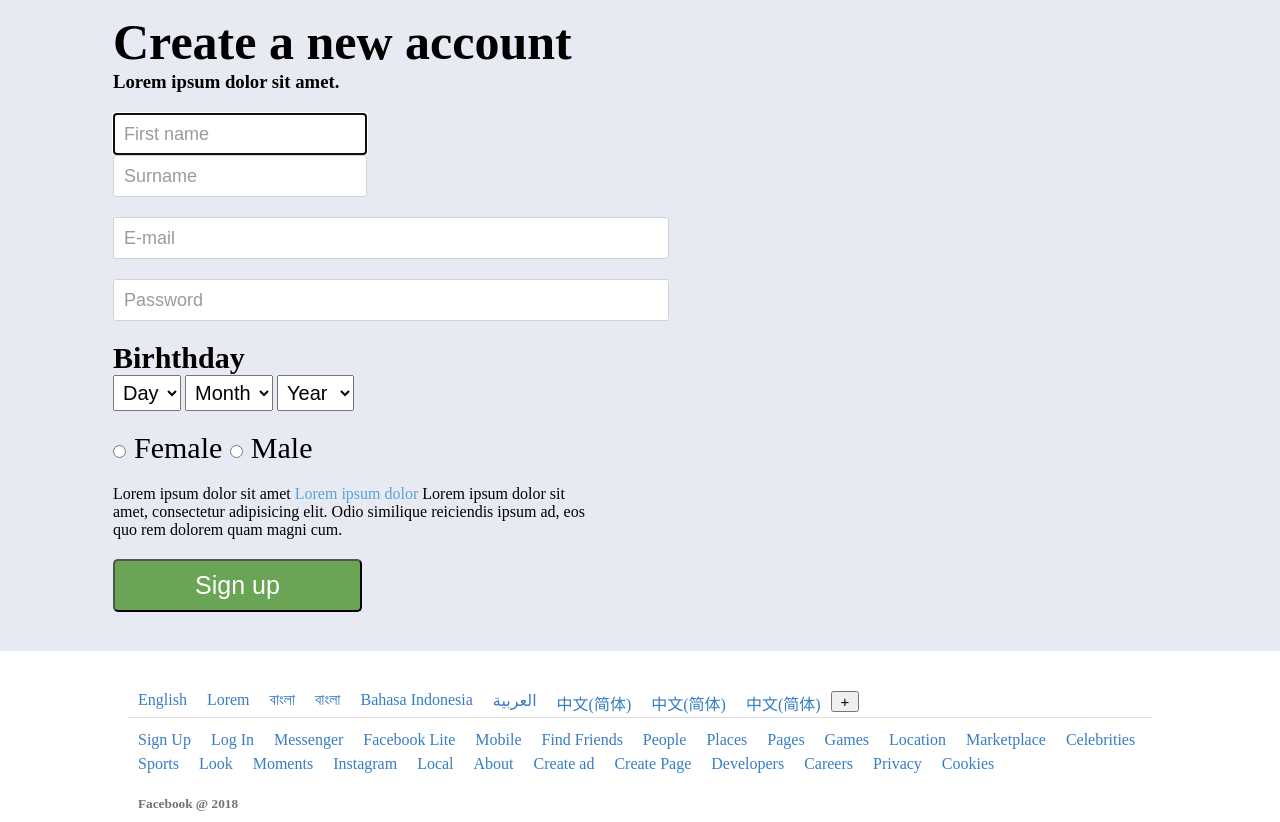
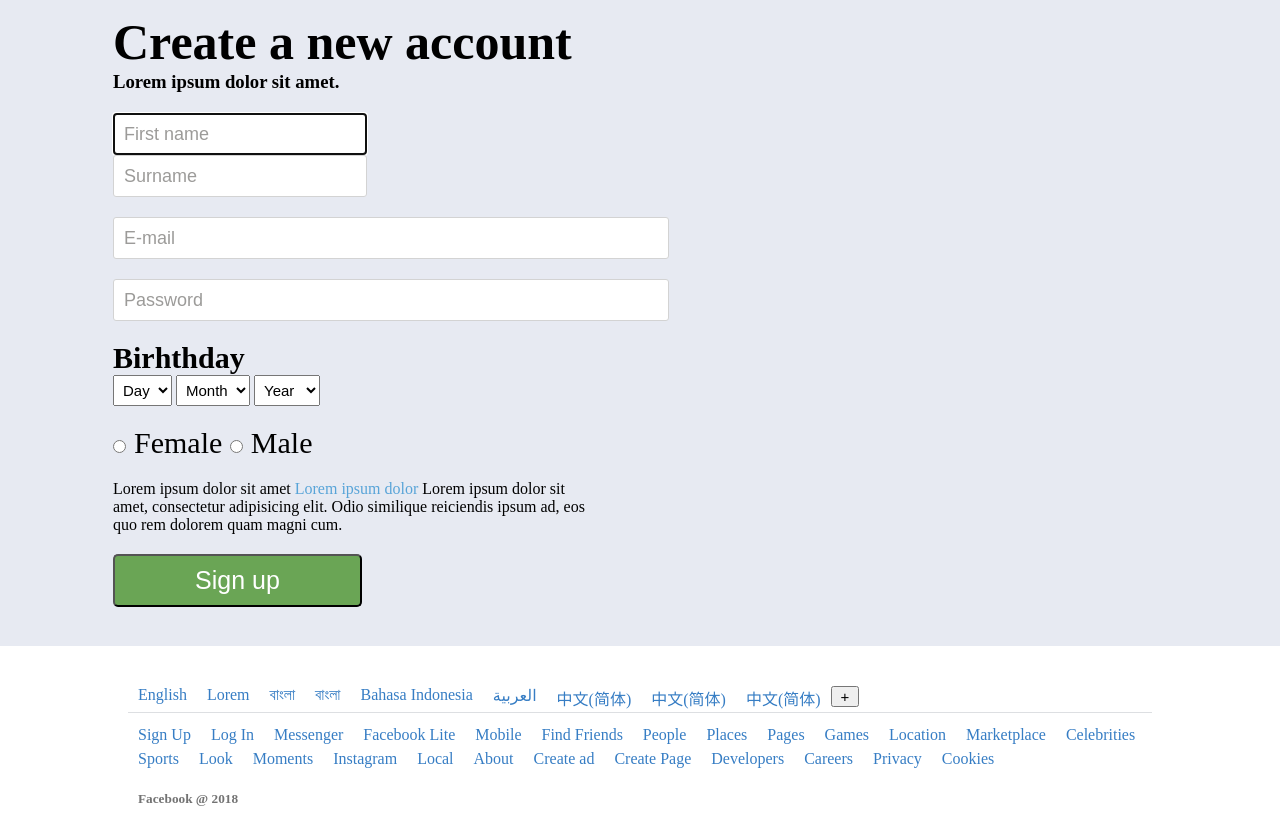
Before and after one commit to Shafin-Rahman/fblogin, a plain HTML site: page index.html in a window 1280 px wide. Shown: the part 752-1574 px from the top of the page. Drawn offline with Linux system fonts and the light colour scheme.

Commit message:
Update style.css

```diff
--- a/css/style.css
+++ b/css/style.css
@@ -155,15 +155,15 @@
  }
 
 #day{
-   font-size: 20px;
+   font-size: 15px;
     padding: 5px;
 }
 #month{
-    font-size: 20px;
+    font-size: 15px;
     padding: 5px;
 }
 #year{
-    font-size: 20px;
+    font-size: 15px;
     padding: 5px;
 }
  .form-group input:hover {
```
